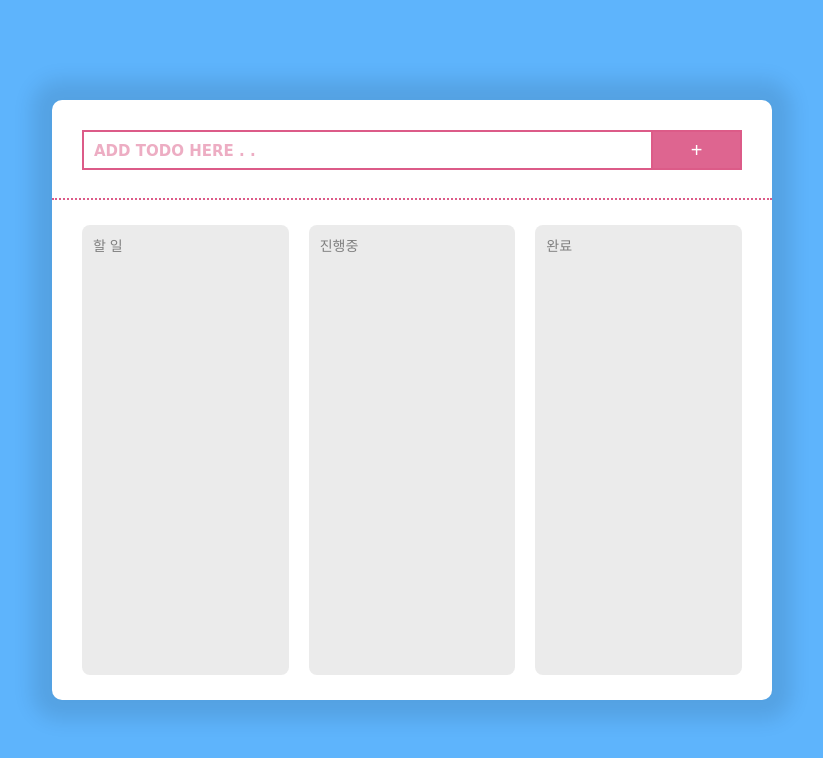
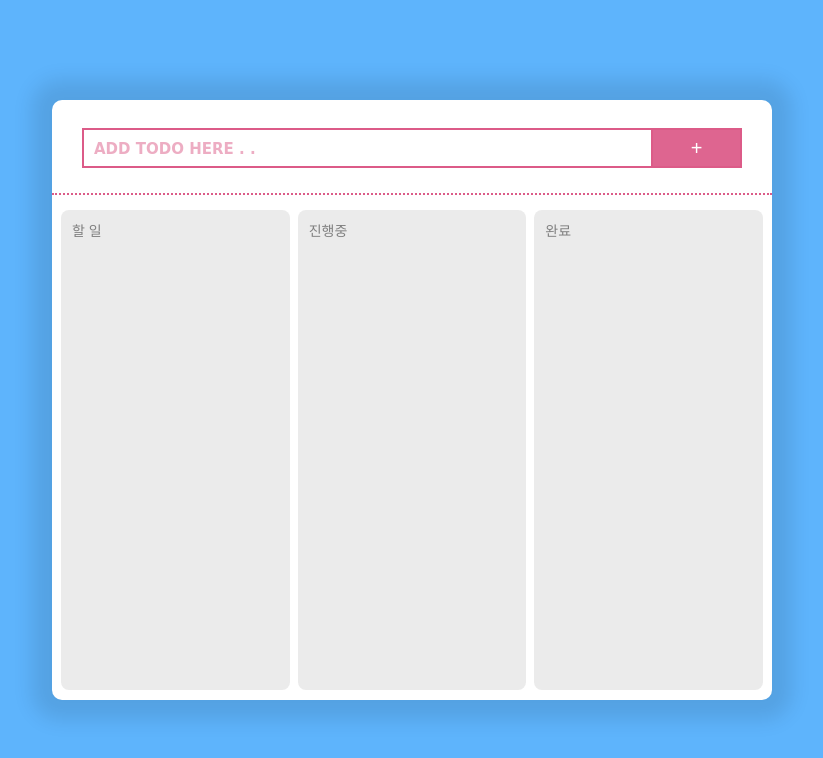
Before and after one commit to jongho-dev/Todolist, a website built with webpack: page index.html in a window 1280 px wide. Shown: the whole page, without its empty margins (228-1051 px from the left). Built offline with nearby package versions, Linux system fonts and the light colour scheme; a web font is replaced by a local one.

Commit message:
feat: style 수정

```diff
--- a/css/style.scss
+++ b/css/style.scss
@@ -24,8 +24,8 @@ body {
   box-shadow: 0px 0px 20px 20px rgba(0, 0, 0, 0.1);
 
   .top {
-    height: 100px;
-    padding: 30px 30px;
+    height: 95px;
+    padding: 28px 30px 27px 30px;
     border-bottom: 2px dotted rgb(220, 91, 136);
 
     form {
@@ -67,8 +67,8 @@ body {
     font-family: 'IBM Plex Sans KR', sans-serif;
     display: flex;
     flex-direction: row;
-    padding: 15px 20px;
-    height: 80%;
+    padding: 11px 5px 6px 5px;
+    height: 500px;
 
     div {
       background-color: rgba(190, 190, 190, 0.3);
@@ -76,14 +76,18 @@ body {
       font-size: 14px;
       color: rgba(100, 100, 100, 0.8);
       padding: 10px 7px;
-      margin: 10px;
-      width: 32%;
-      height: 100%;
+      margin: 4px;
+      width: 33%;
+      height: 480px;
       border-radius: 8px;
     }
 
     .title {
       padding-left: 4px;
+    }
+
+    ul {
+      margin-top: 7px;
     }
     li {
       background-color: white;
@@ -92,7 +96,7 @@ body {
       display: flex;
       justify-content: space-between;
       padding: 8px 10px;
-      margin: 10px 0;
+      margin: 5px 0 0 0;
       height: 70px;
       border-radius: 8px;
       border: 1px solid rgba(200, 200, 200, 0.6);
```
Also changed, not shown: css/style.css, 1 other file.
